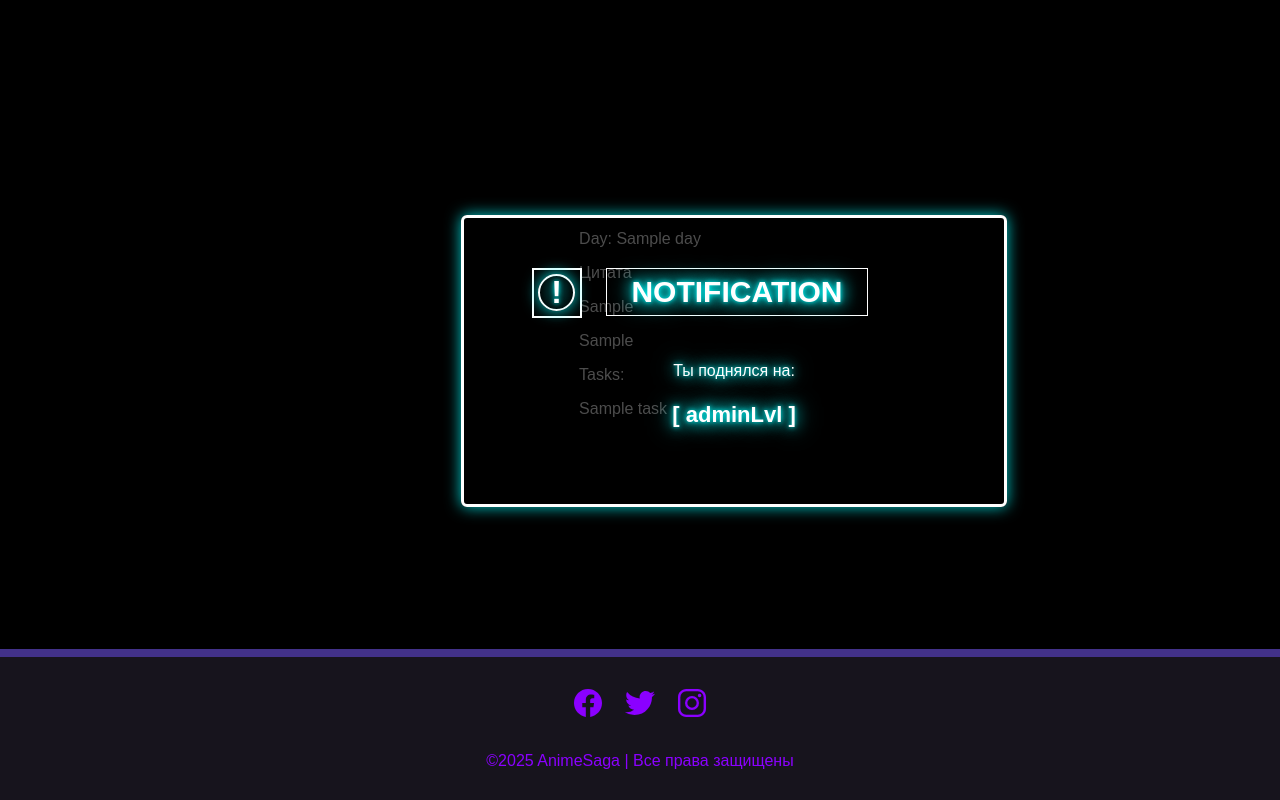
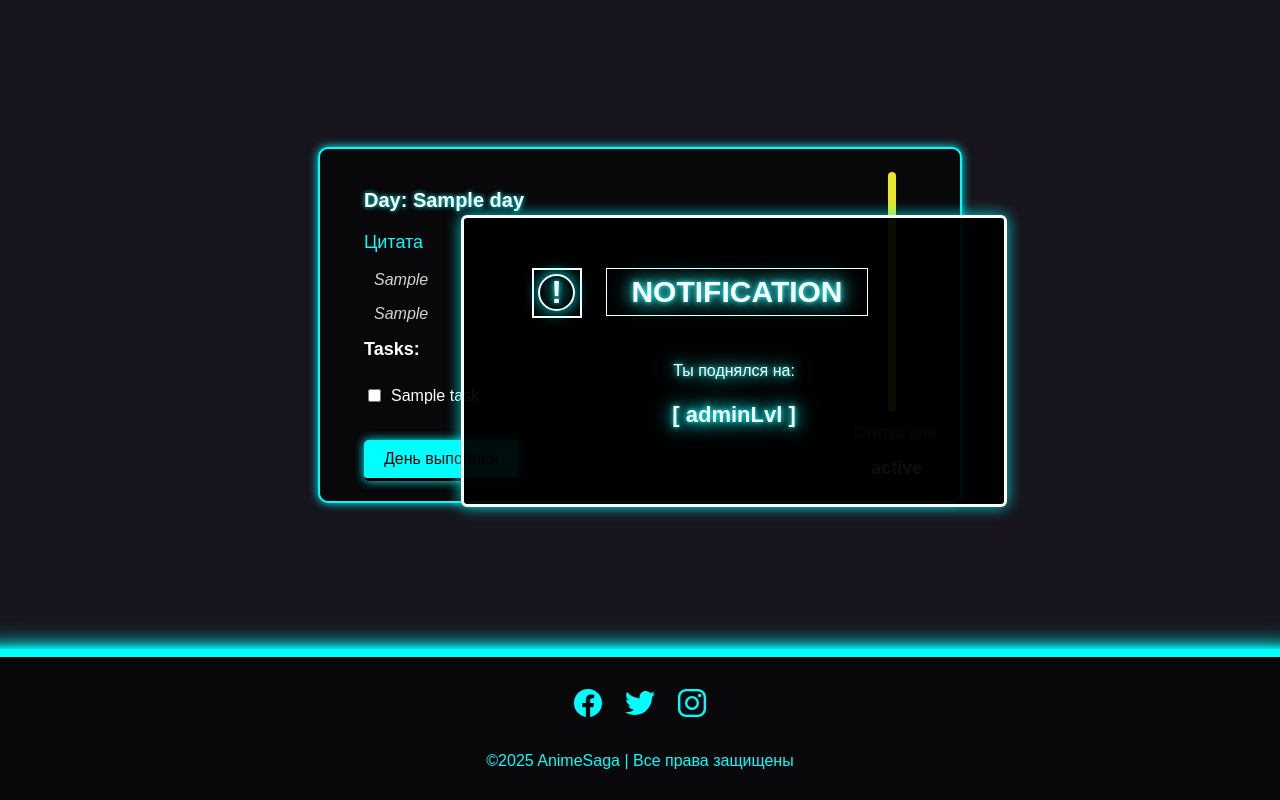
Before and after one commit to water-power24/Solo, a Django app: template project/templates/index.html in a window 1280 px wide. Run offline with Django 5.2, Linux system fonts and the light colour scheme; the template is opened without the code that fills it: most values are stand-ins (such as "Sample title", 1, 10 or a date in 2020); data that the repository does not hold is empty.

Commit message:
Сделал примерную стилизацию и цвета для статуса дня

```diff
--- a/project/static/css/style.css
+++ b/project/static/css/style.css
@@ -1,5 +1,5 @@
 body {
-    background-color: #000;
+    background-color: #17141d;;
     font-family: 'Arial', sans-serif;
     color: white;
     display: flex;
@@ -8,6 +8,119 @@ body {
     margin: 0;
     padding: 0;
     min-height: 100vh;
+}
+
+.status-red { background-color: rgb(163, 31, 31); }
+.status-green { background-color: rgb(15, 88, 15); }
+.status-blue { background-color: rgb(49, 49, 231); }
+.status-orange { background-color: rgb(199, 142, 37); }
+.status-gray { background-color: rgb(112, 112, 112); }
+.status-yellow { background-color: rgb(231, 231, 38); }
+.status-black { background-color: black; }
+
+.status-indicator {
+    width: 8px;
+    height: 240px;
+    border-radius: 8px;
+    margin-right: 10px;
+    border: 2px solid #08070a;
+}
+
+.task-container {
+    display: flex;
+    align-items: center;
+    background-color: #08070a;
+    justify-content: space-between;
+    padding: 20px;
+    border-radius: 10px;
+    box-shadow: 0 0 10px cyan;
+    max-width: 600px;
+    width: 100%;
+    border: 2px solid cyan ;
+}
+
+.task-content {
+    flex-grow: 1;
+    margin-left: 24px;
+    color: white;
+    padding-right: 20px;
+}
+
+.task-day {
+    font-size: 20px;
+    font-weight: bold;
+    text-shadow: 0 0 5px cyan;
+}
+
+.task-quote-title {
+    font-size: 18px;
+    color: cyan;
+}
+
+.task-quote {
+    font-style: italic;
+    color: lightgray;
+    margin-left: 10px;
+}
+
+.task-title {
+    font-size: 18px;
+    font-weight: bold;
+    margin-top: 10px;
+}
+
+.task-list {
+    list-style: none;
+    padding: 0;
+}
+
+.task-list li {
+    display: flex;
+    align-items: center;
+    margin: 5px 0;
+}
+
+.task-checkbox {
+    margin-right: 10px;
+}
+
+.task-button {
+    background: cyan;
+    border: none;
+    border-bottom: 3px solid  #000;
+    color: black;
+    padding: 10px 20px;
+    margin-top: 10px;
+    font-size: 16px;
+    cursor: pointer;
+    border-radius: 5px;
+    transition: 0.2s;
+    box-shadow: 0 0 10px cyan;
+}
+
+.task-button:hover {
+    background: rgb(0, 255, 255);
+    border-bottom:3px solid cyan ;
+    box-shadow: 0 0 14px cyan;
+}
+
+.task-status {
+    display: flex;
+    flex-direction: column;
+    align-items: center;
+    text-align: center;
+}
+
+.status-title {
+    font-size: 16px;
+    color: cyan;
+    margin-top: 10px;
+}
+
+.status-text {
+    font-size: 18px;
+    font-weight: bold;
+    color: white;
 }
 
 .anime-message {
@@ -21,8 +134,8 @@ body {
     border: 3px solid #fff;
     border-radius: 6px;
     box-shadow: 0 0 15px rgba(0, 255, 255, 0.8);
-    background: rgba(0, 0, 0, 0.7);
-    text-shadow: 0 0 5px cyan, 0 0 15px cyan, 0 0 25px cyan;
+    background: rgba(0, 0, 0, 0.95);
+    text-shadow: 0 0 5px cyan, 0 0 15px rgb(97, 179, 179), 0 0 25px cyan;
     opacity: 0;
     transform: scale(0.8);
     animation: showMessage 3s forwards;
@@ -145,8 +258,9 @@ main {
 
 footer {
     width: 100%;
-    border-top: 8px solid #423189;
-    background: #17141d;
+    border-top: 8px solid cyan;
+    box-shadow: 0 0 5px cyan, 0 0 15px cyan, 0 0 25px cyan;
+    background: #08070a;
     min-height: 100px;
     padding: 20px;
     display: flex;
@@ -172,18 +286,18 @@ footer {
 
 .social-icon__link {
     font-size: 2rem;
-    color: #8B00FF;
+    color: cyan;
     margin: 0 10px;
     transition: 0.5s;
 }
 
 .social-icon__link:hover {
-    color: #423189;
+    color: cyan;
     transform: translateY(-10px);
 }
 
 footer p {
-    color: #8B00FF;
+    color: cyan;
     margin: 15px 0 10px 0;
     font-size: 1rem;
     font-weight: 300;
--- a/project/templates/base.html
+++ b/project/templates/base.html
@@ -43,7 +43,7 @@
         setTimeout(() => {
             leveledUpText.style.animation = 'leveledUpEffect 1.5s forwards';
             soundLeveledUp.play();
-        }, 2000);
+        }, 4000);
         message.onclick = function() {
             soundDisappear.play();
             message.style.animation = 'disappearEffect 2s forwards';
--- a/project/templates/index.html
+++ b/project/templates/index.html
@@ -15,27 +15,39 @@
             <p class="level">[ {{ level }}Lvl ]</p>
             <p id="leveledUp" class="leveled-up-text">LEVELED UP!</p>
         </div>
-        <div>
-            <p>Day: {{ task.day }}</p>
-            <p>Цитата</p>
-            <p>{{ task.quote_1 }}</p>
-            <p>{{ task.quote_2 }}</p>
-            <p>Tasks:</p>
-                {% for t in task.tasks %}
-                    <li>{{ t }}</li>
-                    </br>
-                {% endfor %}
+        <div class="task-container">
+            <div class="task-content">
+                <p class="task-day">Day: {{ task.day }}</p>
+                <p class="task-quote-title">Цитата</p>
+                <p class="task-quote">{{ task.quote_1 }}</p>
+                <p class="task-quote">{{ task.quote_2 }}</p>
+                <p class="task-title">Tasks:</p>
+                <ul class="task-list">
+                    {% for t in task.tasks %}
+                        <li>
+                            <input type="checkbox" class="task-checkbox" id="task-{{ forloop.counter }}">
+                            <label for="task-{{ forloop.counter }}">{{ t }}</label>
+                            </br>
+                            </br>
+                        </li>
+                    {% endfor %}
+                </ul>
+                <button id="complete-day" class="task-button">День выполнен</button>
+            </div>
+            <div class="task-status">
+                <div class="status-indicator
+                    {% if task.status == 'Sports' %} status-red
+                    {% elif task.status == 'Mental growth and recovery' %} status-green
+                    {% elif task.status == 'Relaxation' %} status-blue
+                    {% elif task.status == 'Professional skill-building' %} status-orange
+                    {% elif task.status == 'Theoretical study' %} status-gray
+                    {% elif task.status == 'adaptation' %} status-yellow
+                    {% else %} status-black
+                    {% endif %}">
+                </div>
+                <p class="status-title">Статус дня:</p>
+                <span class="status-text">{{ task.get_status_display }}</span>
+            </div>
         </div>
     </main>
 {%endblock%}
-
-<div id="message" class="anime-message">
-    <div class="tittle-nitification">
-        <div class="circle">!</div>
-    </div>
-    <div><h3>NOTIFICATION</h3></div>
-
-    <p>Ты поднялся на:</p>
-    <p class="level">[ {{ level }}Lvl ]</p>
-    <p id="leveledUp" class="leveled-up-text">LEVELED UP!</p>
-</div>
```
Also changed, not shown: project/admin.py (+11 -1 lines).
